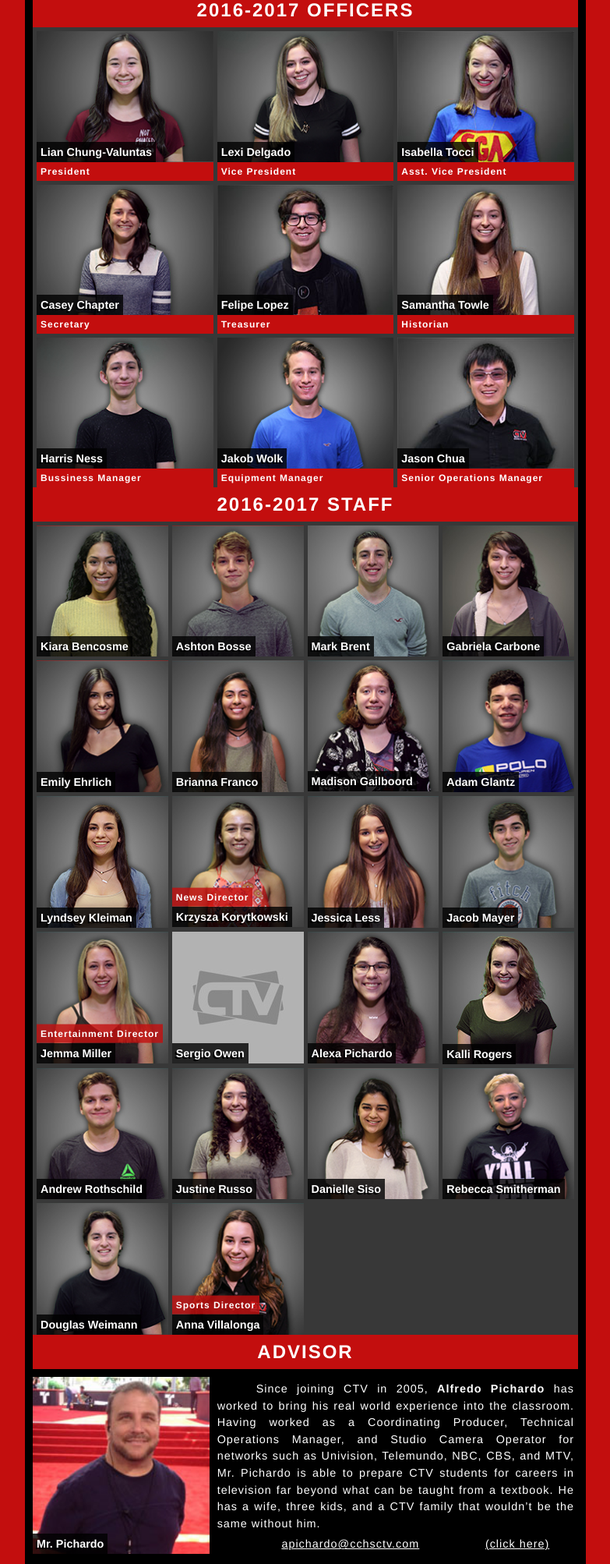
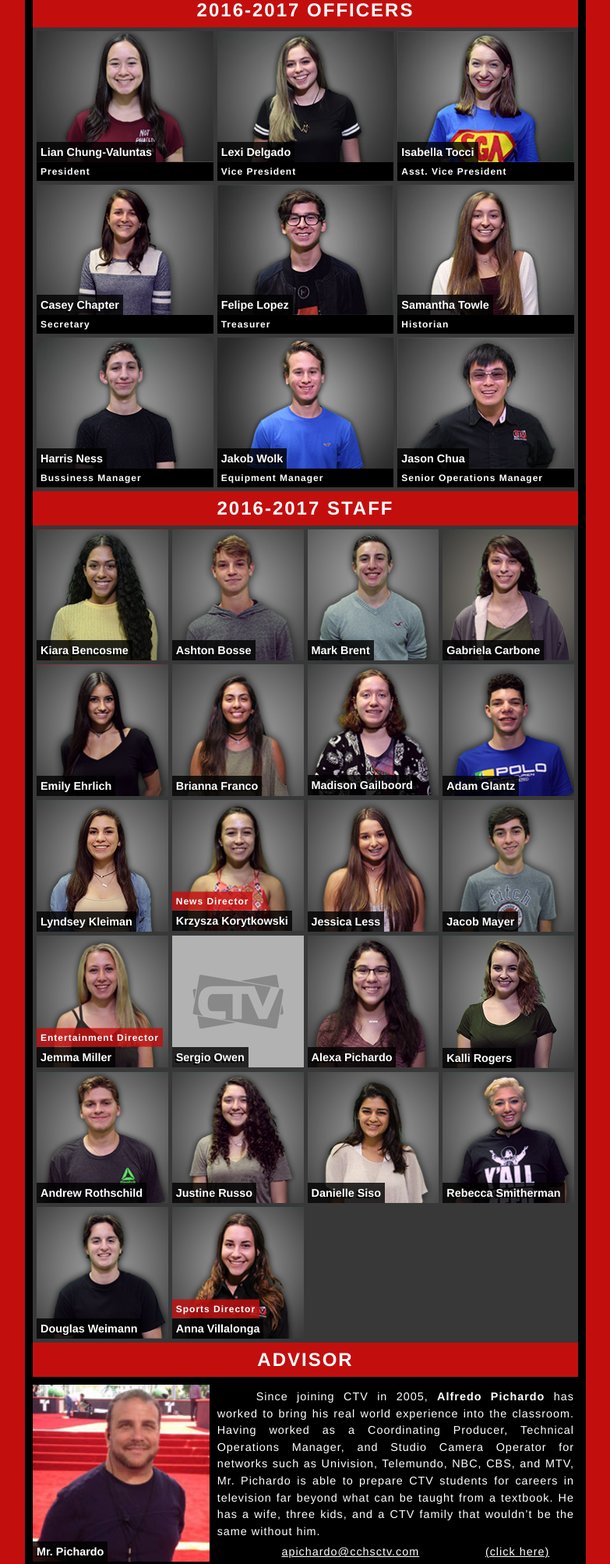
Before and after one commit to cchsctv/cchsctv.com, a PHP site: page /cast.php in a window 1280 px wide. Shown: the part 206-2212 px from the top of the page at 78% size, without its empty margins (248-1031 px from the left). Run offline with PHP 8.4, Linux system fonts and the light colour scheme; some libraries are stand-ins or nearby versions.

Commit message:
New Color Scheme cast.php

```diff
--- a/cast.php
+++ b/cast.php
@@ -66,15 +66,16 @@ p.pichardo{
   background-color: #c30e0e;
   float:left;
   text-align:center;
-  border:0 solid #383838;
-  margin-top: 5;
+  border: solid black;
+	border-width: 0;
+  margin-top: 5px;
 }
 .officer_container {
   width: calc(calc(calc(100% - 5px) * 0.3333) - 5px);
   border:5px solid #383838;
   border-right:none;
   border-bottom:none;
-  background-color:#c30e0e;
+  background-color:black;
   height: auto;
   float: left;
   justify-content: space-between;
@@ -124,6 +125,7 @@ p.pichardo{
   .bardivider{
     width: calc(100% + 20px);
     transform: translateX(-10px);
+		border-width: 10px 0;
   }
 }
 @media only screen and (max-width: 680px) {
@@ -150,13 +152,13 @@ p.pichardo{
 }
 </style>
 <?php
-require 'topnav.php';
+include 'topnav.php';
 ?>
 <!-- PAGE BEGIN-->
 
 <div style="clear:both"></div>
 
-<div class="bardivider" style="margin:0"><p class="head">2016-2017 OFFICERS</p></div>
+<div class="bardivider" style="margin:0;border-top:none"><p class="head">2016-2017 OFFICERS</p></div>
 
 <!-- BEGIN OFFICERS -->
 <!-- OFFICER PICTURES MUST HAVE 230x170 ASPECT RATIO -->
@@ -376,7 +378,7 @@ require 'topnav.php';
 
 
 
-<div class="bardivider"><p class="head">ADVISOR</p></div>
+<div class="bardivider" style="border-bottom:none"><p class="head">ADVISOR</p></div>
 <!-- BEGIN ADVISOR -->
 <!-- ALL PICTURES MUST BE 170x170 -->
 <div class="chardo_bio">
```
